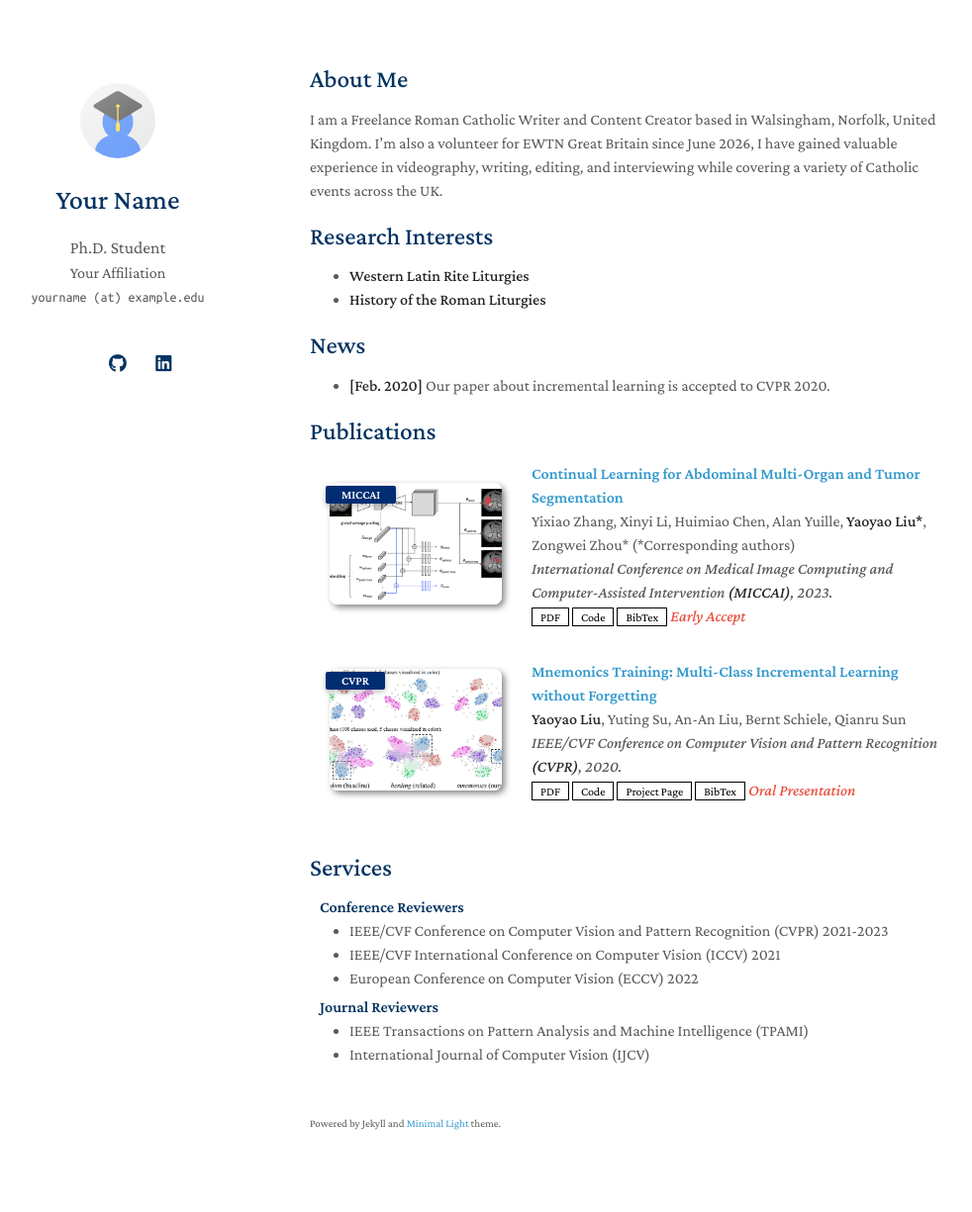
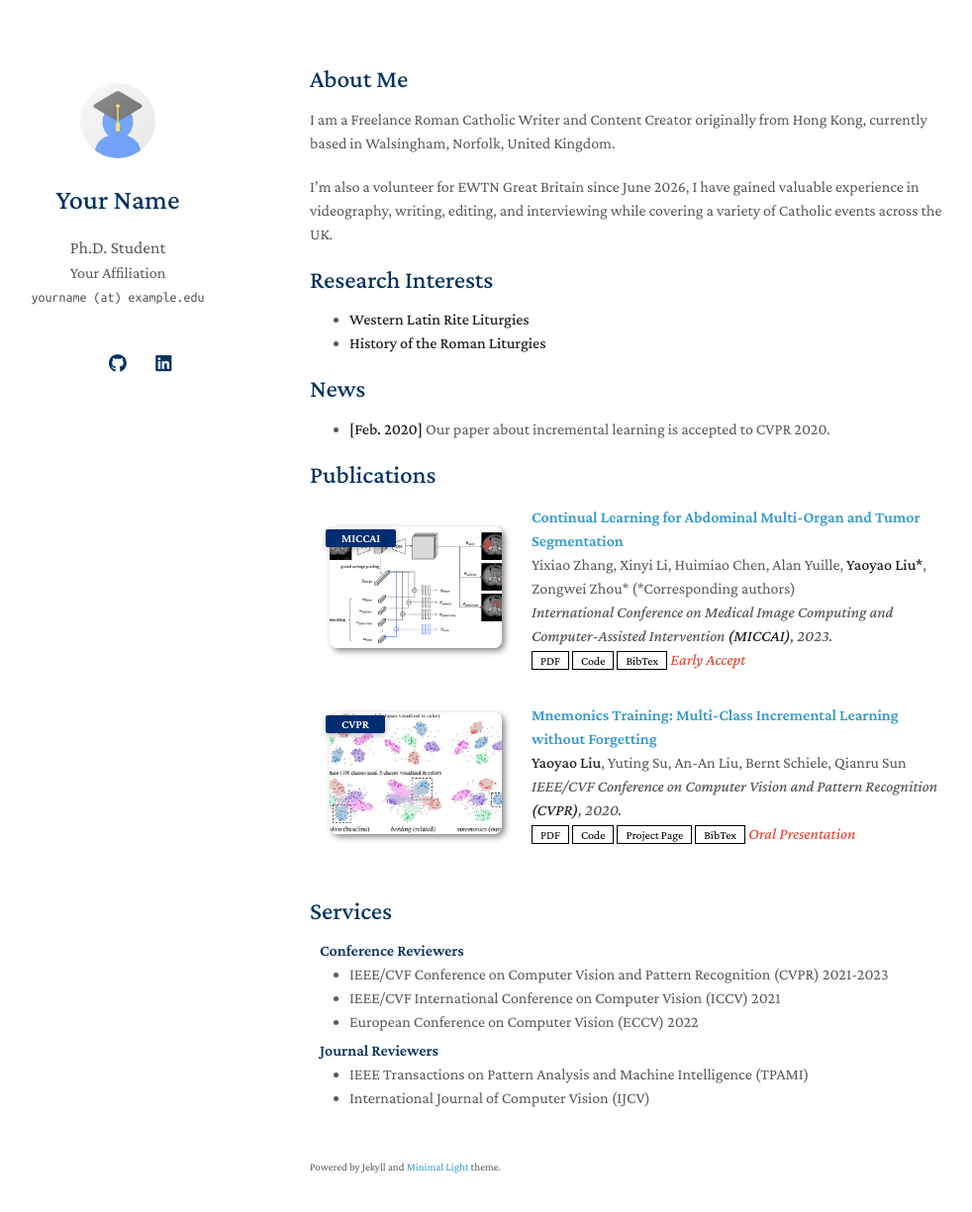
Before and after one commit to cyrillusmariae/portfolio-website, a Jekyll site: the page built from index.md, in a window 1280 px wide and 1260 px high. Shown: the top 1225 px of the window at 99% size, without its empty margins (157-1139 px from the left). Built offline with Jekyll 4.4.1, drawn with Linux system fonts in a browser that asks for light colours; a style sheet for code colours, icons or effects is not loaded; our own code applies the rules of GitHub Pages for plain Markdown files.

Commit message:
Revise author background in index.md
Updated personal background and location information.

```diff
--- a/index.md
+++ b/index.md
@@ -4,7 +4,9 @@ layout: homepage
 
 ## About Me
 
-I am a Freelance Roman Catholic Writer and Content Creator based in Walsingham, Norfolk, United Kingdom. I'm also a volunteer for EWTN Great Britain since June 2026, I have gained valuable experience in videography, writing, editing, and interviewing while covering a variety of Catholic events across the UK.
+I am a Freelance Roman Catholic Writer and Content Creator originally from Hong Kong, currently based in Walsingham, Norfolk, United Kingdom.
+
+I'm also a volunteer for EWTN Great Britain since June 2026, I have gained valuable experience in videography, writing, editing, and interviewing while covering a variety of Catholic events across the UK.
 
 ## Research Interests
 
```
